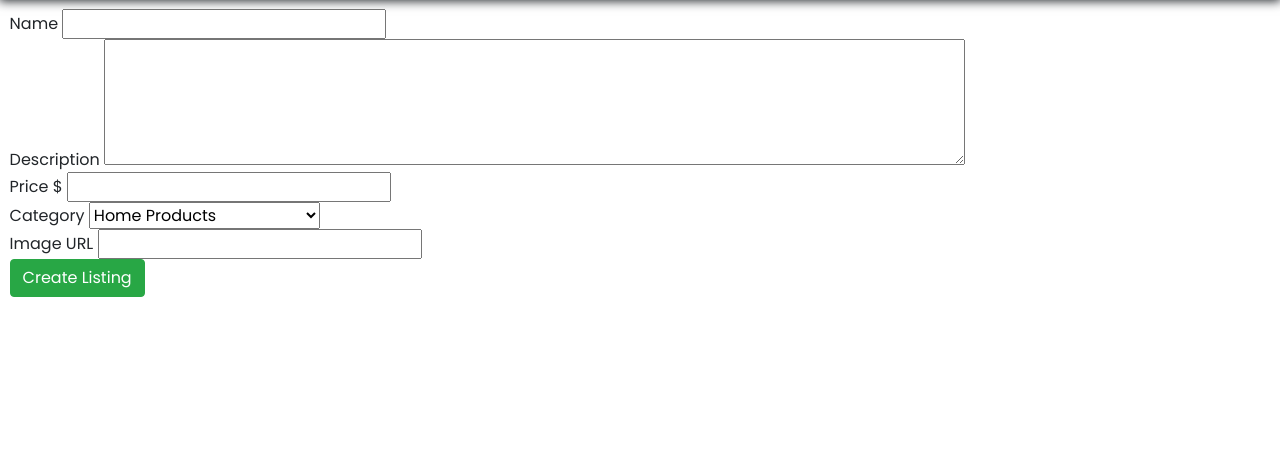
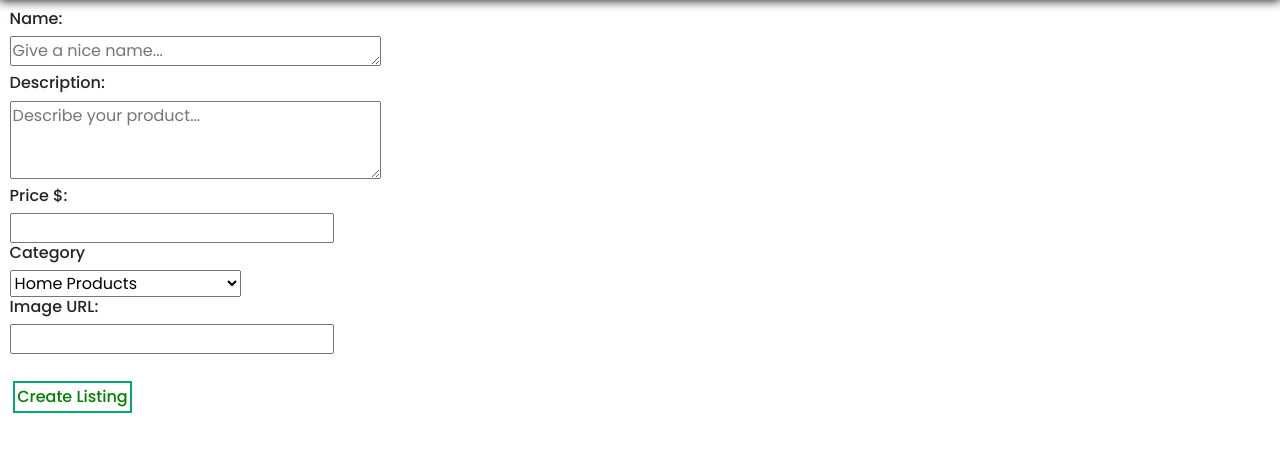
Before and after one commit to MaulikChopra/auctions-cs50web, a Django app: page /create_listing in a window 1280 px wide. Shown: the part 78-530 px from the top of the page. Run offline with Django 3.2, Linux system fonts and the light colour scheme; a user stored in the database is signed in; some libraries are stand-ins or nearby versions; some web fonts are replaced.

Commit message:
create page upgrade

```diff
--- a/auctions/forms.py
+++ b/auctions/forms.py
@@ -3,16 +3,15 @@
 
 
 class Create_listing_form(forms.Form):
-    name = forms.CharField(
-        label="Name", max_length=64, required=True)
-    description = forms.CharField(widget=forms.Textarea(attrs={"rows": 5, "cols": 60}),
-                                  label="Description", required=True, max_length=1000)
+    name = forms.CharField(widget=forms.Textarea(attrs={"rows": 1, "cols": "25%", 'placeholder': 'Give a nice name...'}),
+                           label="Name:", max_length=64, required=True)
+    description = forms.CharField(widget=forms.Textarea(attrs={"rows": 3, "cols": "25%", 'placeholder': 'Describe your product...'}),
+                                  label="Description:", required=True, max_length=1000)
     price = forms.FloatField(
-        label="Price $", required=True)
+        label="Price $:", required=True)
     category = forms.ChoiceField(
         choices=Listing.Categories.choices, required=True)
-    image_url = forms.URLField(
-        label="Image URL", required=False)
+    image_url = forms.URLField(label="Image URL:", required=False)
 
 
 class Create_bid_form(forms.Form):
--- a/auctions/static/auctions/styles.css
+++ b/auctions/static/auctions/styles.css
@@ -36,6 +36,14 @@
 .btn-green {
   border-color: #04aa6d;
   color: green !important;
+}
+.btn-green-hover {
+  border-color: #04aa6d;
+  color: green !important;
+}
+.btn-green-hover:hover {
+  background-color: #04aa6d;
+  color: white !important;
 }
 
 .btn-blue {
--- a/auctions/templates/auctions/createlisting.html
+++ b/auctions/templates/auctions/createlisting.html
@@ -8,9 +8,13 @@
   {%endif%}
   {%for f in form%}
     <div>
-      {{f.label}} {{f}}
+      <h6>{{f.label}}</h6>
+    </div>
+    <div>
+      {{f}}
     </div>
   {% endfor %}
-  <button type="submit" class="btn btn-success">Create Listing</button>
+  <br>
+  <button type="submit" class="button-all btn-green-hover">Create Listing</button>
 </form>
 {% endblock %}
```
